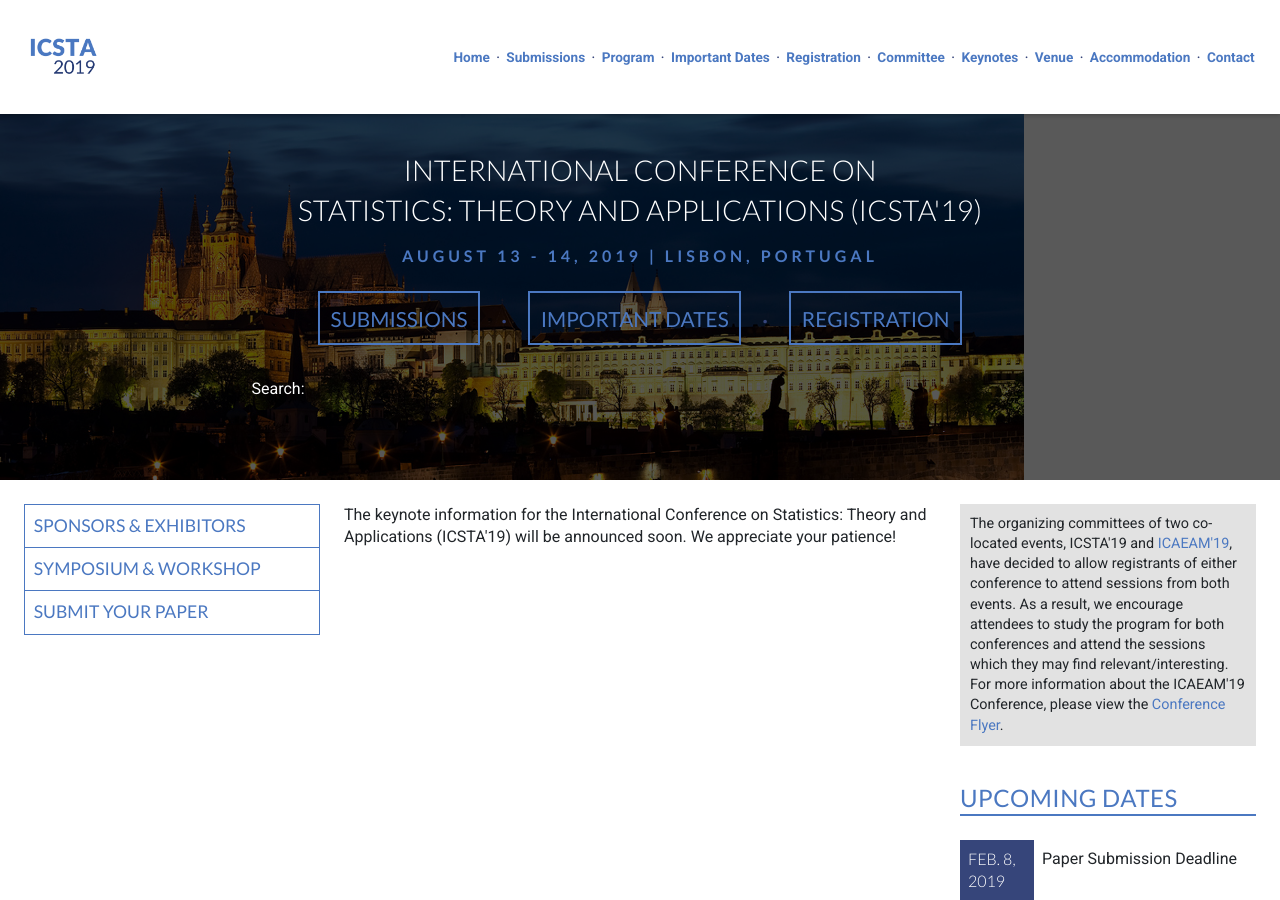
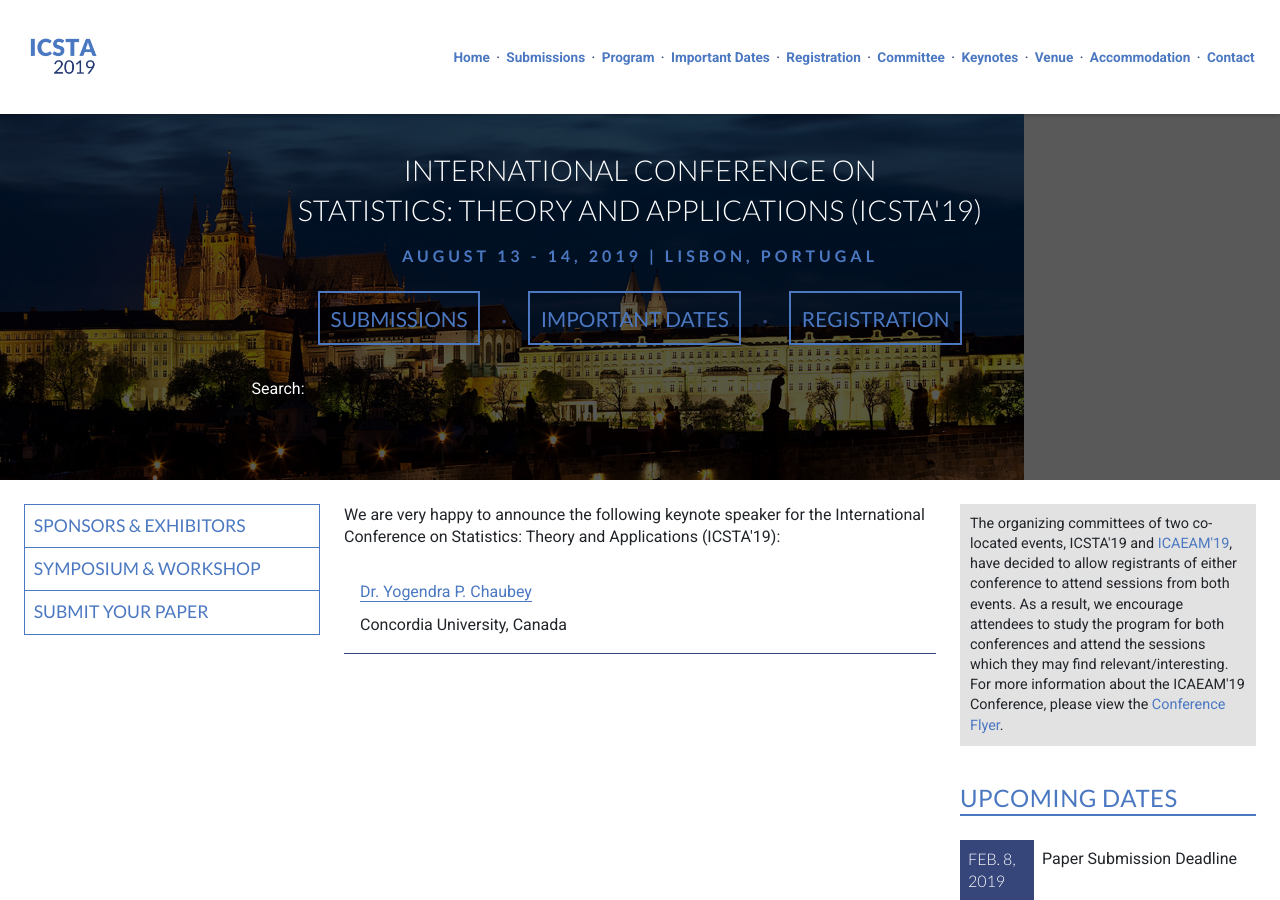
Before and after one commit to intaset/icsta, a Jekyll site: the page built from keynote.html, in a window 1280 px wide and 900 px high. Built offline with Jekyll 4.4.1, drawn with Linux system fonts in a browser that asks for light colours; nearby versions of some CDN libraries; Markdown is read by kramdown in place of the engine named in the settings; comment, search, counter and statistics services are not loaded.

Commit message:
added keynote

```diff
--- a/keynote.html
+++ b/keynote.html
@@ -7,19 +7,19 @@ keyword: heat transfer conference, cfd conference, fluid flow conference,  energ
 
 <div class="unit unit-s-1 unit-m-1-4-1 unit-l-1-4-1">
   <div class="unit-spacer content">
-     <p class="body">The keynote information for the  International Conference on Statistics: Theory and Applications (ICSTA'19) will be announced soon. We appreciate your patience!</p>
+      <!-- <p class="body">The keynote information for the  International Conference on Statistics: Theory and Applications (ICSTA'19) will be announced soon. We appreciate your patience!</p>-->
 
-   <!-- <p class="body">We are very happy to announce the following keynote speaker for the  International Conference on Statistics: Theory and Applications (ICSTA'19):</p>
+  <p class="body">We are very happy to announce the following keynote speaker for the  International Conference on Statistics: Theory and Applications (ICSTA'19):</p>
 
     <div class="keynotes">
 
       <div class="unit unit-s-1-1 unit-s-1-2 unit-m-1-2 unit-l-1-2">
         <div class="unit-spacer">
-        <a href="#Dr. Chamil Abeykoon">Dr. Chamil Abeykoon</a><br>
-             <p class="body">The University of Manchester, UK</p>
+        <a href="#Dr. Yogendra P. Chaubey">Dr. Yogendra P. Chaubey</a><br>
+             <p class="body">Concordia University, Canada</p>
         </div>
       </div>
-
+<!--
       <div class="unit unit-s-1-1 unit-s-1-2 unit-m-1-2 unit-l-1-2">
       <div class="unit-spacer">
       <a href="#Dr. Jalel Azaiez">Dr. Jalel Azaiez</a><br>
@@ -32,8 +32,8 @@ keyword: heat transfer conference, cfd conference, fluid flow conference,  energ
         <a href="#Dr. Mohamed Hamed">Dr. Mohamed Hamed</a><br>
              <p class="body">McMaster University, Canada</p>
         </div>
-      </div>
-  </div>  --> <!-- End Keynotes -->
+      </div>-->
+  </div>   <!-- End Keynotes -->
 
 
  <!-- <span class="anchor" id="Dr. Chamil Abeykoon"></span>
```
Also changed, not shown: index.html (+6 -6 lines), 2 other files.
